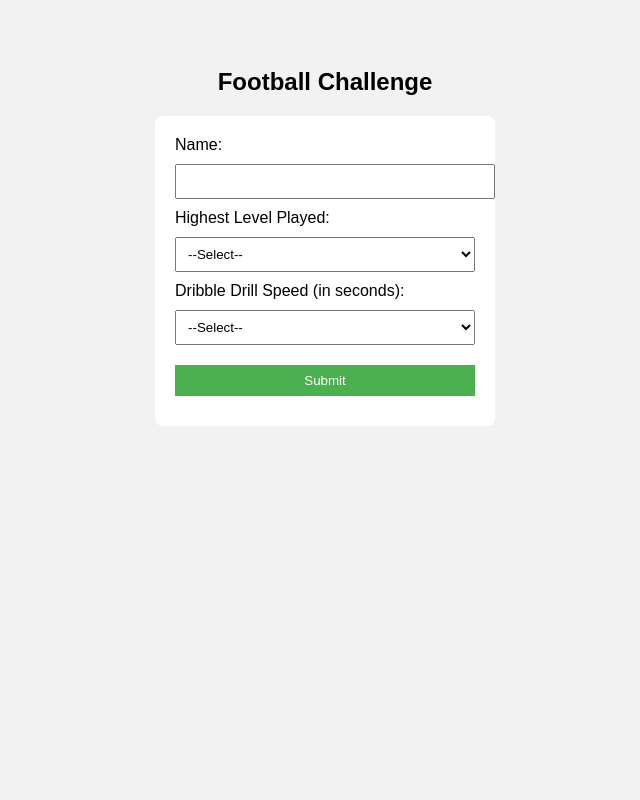
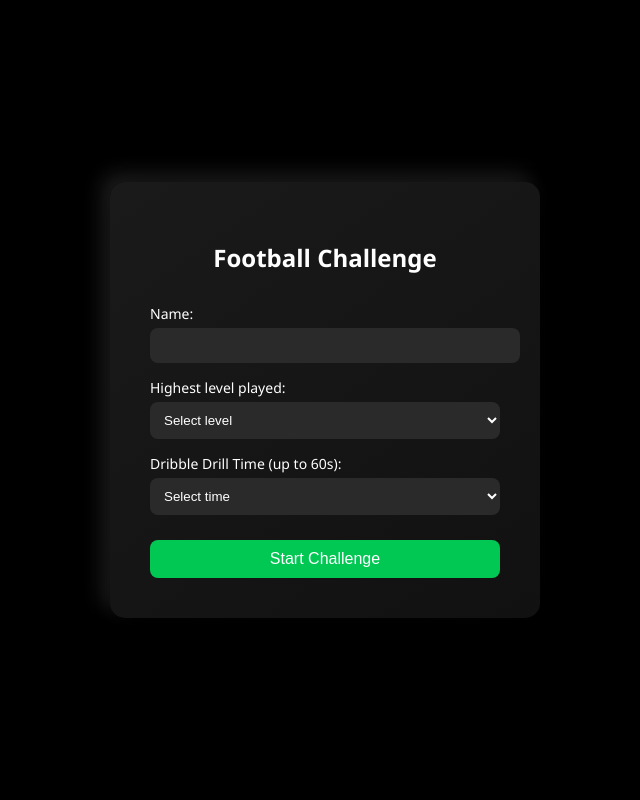
Before and after one commit to Marshii30/Football-Challenge, a Flask app: page / in a window 1280 px wide. Shown: the whole page, without its empty margins (315-955 px from the left). Run offline with Flask 3, Linux system fonts and the light colour scheme.

Commit message:
Styled index page with 3D form, hover effect and black background

```diff
--- a/templates/index.html
+++ b/templates/index.html
@@ -1,56 +1,100 @@
 <!DOCTYPE html>
-<html>
+<html lang="en">
 <head>
-  <title>Football Challenge</title>
+    <meta charset="UTF-8">
+    <title>Football Challenge Login</title>
     <style>
         body {
-      font-family: Arial, sans-serif;
+            margin: 0;
+            padding: 0;
+            background-color: #000;
+            font-family: 'Segoe UI', sans-serif;
+            color: white;
+            display: flex;
+            justify-content: center;
+            align-items: center;
+            height: 100vh;
+        }
+
+        .form-container {
+            background: linear-gradient(145deg, #1a1a1a, #111);
+            border-radius: 15px;
+            box-shadow: 8px 8px 20px #000, -8px -8px 20px #1f1f1f;
             padding: 40px;
-      background-color: #f2f2f2;
+            width: 350px;
+            transition: transform 0.3s, box-shadow 0.3s;
         }
-    form {
-      background: white;
-      padding: 20px;
-      border-radius: 8px;
-      width: 300px;
-      margin: auto;
+
+        .form-container:hover {
+            transform: scale(1.03);
+            box-shadow: 12px 12px 24px #000, -12px -12px 24px #1f1f1f;
         }
+
+        h2 {
+            text-align: center;
+            margin-bottom: 30px;
+            font-weight: bold;
+        }
+
+        label {
+            display: block;
+            margin-top: 15px;
+            font-size: 14px;
+        }
+
         input, select {
             width: 100%;
-      padding: 8px;
-      margin: 10px 0;
+            padding: 10px;
+            margin-top: 5px;
+            border: none;
+            border-radius: 8px;
+            background: #2a2a2a;
+            color: white;
         }
-    input[type="submit"] {
-      background-color: #4CAF50;
+
+        button {
+            margin-top: 25px;
+            width: 100%;
+            padding: 10px;
+            background-color: #00c853;
             color: white;
             border: none;
+            border-radius: 8px;
             cursor: pointer;
+            font-size: 16px;
+        }
+
+        button:hover {
+            background-color: #00e676;
         }
     </style>
 </head>
 <body>
-  <h2 style="text-align: center;">Football Challenge</h2>
-  <form action="/submit" method="POST">
-    Name: <input type="text" name="name" required><br>
+    <div class="form-container">
+        <form action="/challenge" method="get">
+            <h2>Football Challenge</h2>
+            <label for="name">Name:</label>
+            <input type="text" name="name" id="name" required>
 
-    Highest Level Played:
-    <select name="level" required>
-      <option value="">--Select--</option>
+            <label for="level">Highest level played:</label>
+            <select name="level" id="level" required>
+                <option value="" disabled selected>Select level</option>
                 <option value="College Level">College Level</option>
                 <option value="District Level">District Level</option>
                 <option value="State Level">State Level</option>
                 <option value="National Level">National Level</option>
-    </select><br>
+            </select>
 
-    Dribble Drill Speed (in seconds):
-    <select name="dribble_speed" required>
-      <option value="">--Select--</option>
-      {% for sec in range(10, 61) %}
-        <option value="{{ sec }}">{{ sec }} sec</option>
+            <label for="dribble_speed">Dribble Drill Time (up to 60s):</label>
+            <select name="dribble_speed" id="dribble_speed" required>
+                <option value="" disabled selected>Select time</option>
+                {% for i in range(1, 61) %}
+                    <option value="{{ i }}s">{{ i }} seconds</option>
                 {% endfor %}
-    </select><br>
+            </select>
 
-    <input type="submit" value="Submit">
+            <button type="submit">Start Challenge</button>
         </form>
+    </div>
 </body>
 </html>
```
Lines whose indentation alone changed are shown as unchanged.
